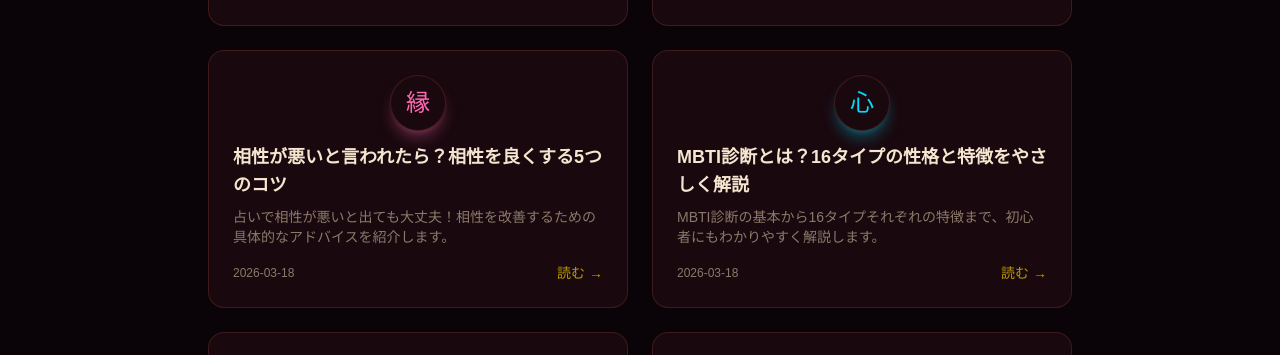
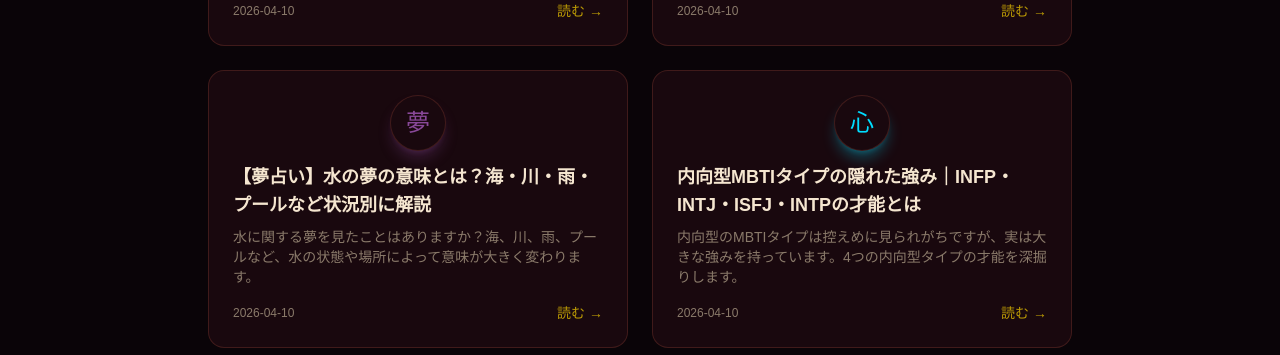
Before and after one commit to moumuri123123-sudo/ai-uranai, a Next.js app: page /blog in a window 1280 px wide. Shown: the part 445-800 px from the top of the page. Built offline with nearby package versions, Linux system fonts and the light colour scheme; no server answers; a web font is replaced by a local one.

Commit message:
fix: ブログ一覧を新しい記事順に並び替え
Co-Authored-By: Claude Opus 4.6 (1M context) <noreply@anthropic.com>

```diff
--- a/src/app/blog/page.tsx
+++ b/src/app/blog/page.tsx
@@ -24,7 +24,7 @@ export default function BlogPage() {
         </div>
 
         <div className="grid gap-6 sm:grid-cols-2">
-          {blogArticles.map((article) => (
+          {[...blogArticles].sort((a, b) => new Date(b.publishedAt).getTime() - new Date(a.publishedAt).getTime()).map((article) => (
             <Link
               key={article.slug}
               href={`/blog/${article.slug}`}
```
